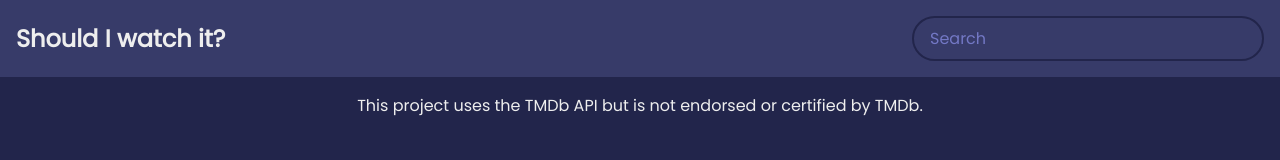
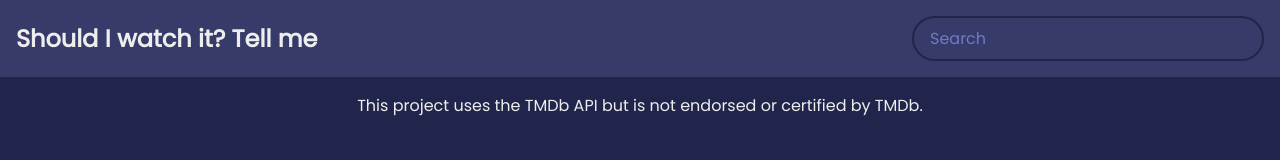
Before and after one commit to MIYUMINIMSARA/MovieApp, a plain HTML site: page index.html in a window 1280 px wide. Drawn offline with Linux system fonts and the light colour scheme; no server answers.

Commit message:
'second_commit'

```diff
--- a/index.html
+++ b/index.html
@@ -8,7 +8,7 @@
   </head>
   <body>
     <header>
-      <h1>Should I watch it?</h1>
+      <h1>Should I watch it? Tell me</h1>
       <form id="form">
         <input type="text" placeholder="Search" id="search" class="search" />
       </form>
```
